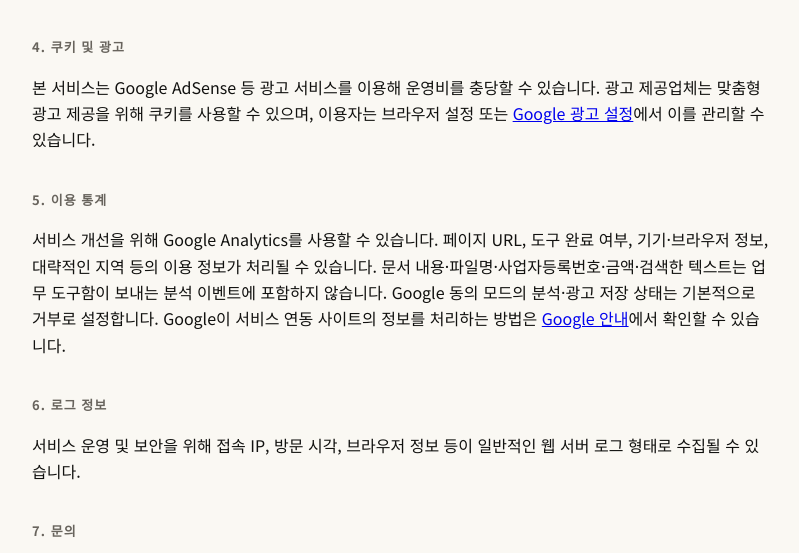
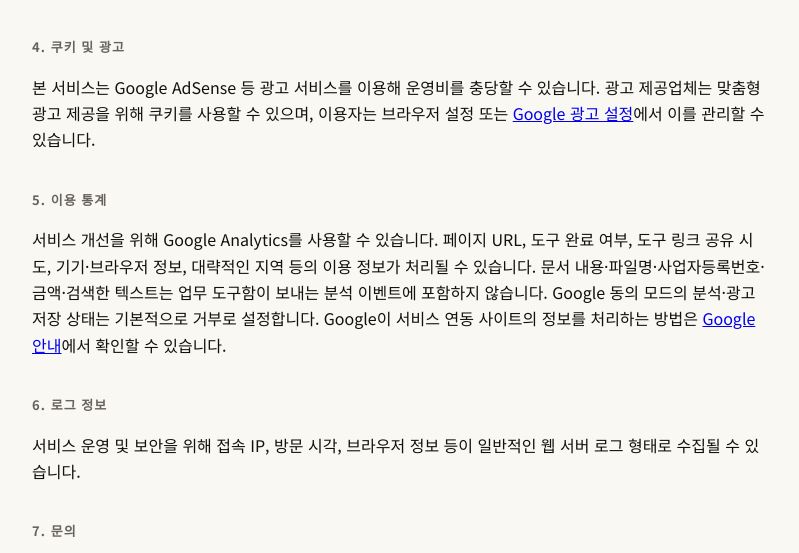
Before and after one commit to Mine-94/office-toolbox-site, a Flask app: page /privacy in a window 1280 px wide. Shown: the part 814-1367 px from the top of the page, without its empty margins (238-1037 px from the left). Run offline with Flask 3, Linux system fonts and the light colour scheme.

Commit message:
공개 도구 공유 유입 기반 추가: templates/privacy.html

```diff
--- a/templates/privacy.html
+++ b/templates/privacy.html
@@ -19,7 +19,7 @@
   <p>본 서비스는 Google AdSense 등 광고 서비스를 이용해 운영비를 충당할 수 있습니다. 광고 제공업체는 맞춤형 광고 제공을 위해 쿠키를 사용할 수 있으며, 이용자는 브라우저 설정 또는 <a href="https://adssettings.google.com/" target="_blank" rel="noopener">Google 광고 설정</a>에서 이를 관리할 수 있습니다.</p>
 
   <h2>5. 이용 통계</h2>
-  <p>서비스 개선을 위해 Google Analytics를 사용할 수 있습니다. 페이지 URL, 도구 완료 여부, 기기·브라우저 정보, 대략적인 지역 등의 이용 정보가 처리될 수 있습니다. 문서 내용·파일명·사업자등록번호·금액·검색한 텍스트는 업무 도구함이 보내는 분석 이벤트에 포함하지 않습니다. Google 동의 모드의 분석·광고 저장 상태는 기본적으로 거부로 설정합니다. Google이 서비스 연동 사이트의 정보를 처리하는 방법은 <a href="https://policies.google.com/technologies/partner-sites?hl=ko" target="_blank" rel="noopener">Google 안내</a>에서 확인할 수 있습니다.</p>
+  <p>서비스 개선을 위해 Google Analytics를 사용할 수 있습니다. 페이지 URL, 도구 완료 여부, 도구 링크 공유 시도, 기기·브라우저 정보, 대략적인 지역 등의 이용 정보가 처리될 수 있습니다. 문서 내용·파일명·사업자등록번호·금액·검색한 텍스트는 업무 도구함이 보내는 분석 이벤트에 포함하지 않습니다. Google 동의 모드의 분석·광고 저장 상태는 기본적으로 거부로 설정합니다. Google이 서비스 연동 사이트의 정보를 처리하는 방법은 <a href="https://policies.google.com/technologies/partner-sites?hl=ko" target="_blank" rel="noopener">Google 안내</a>에서 확인할 수 있습니다.</p>
 
   <h2>6. 로그 정보</h2>
   <p>서비스 운영 및 보안을 위해 접속 IP, 방문 시각, 브라우저 정보 등이 일반적인 웹 서버 로그 형태로 수집될 수 있습니다.</p>
```
